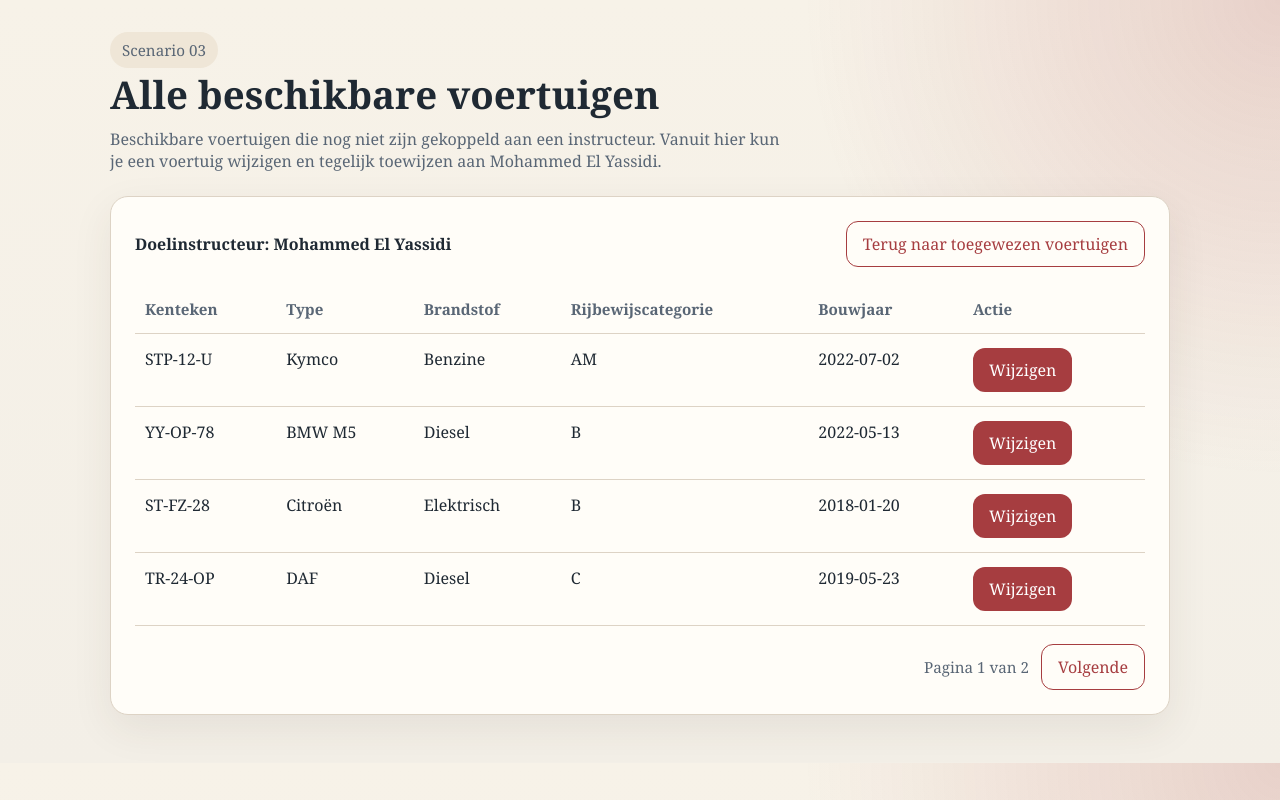
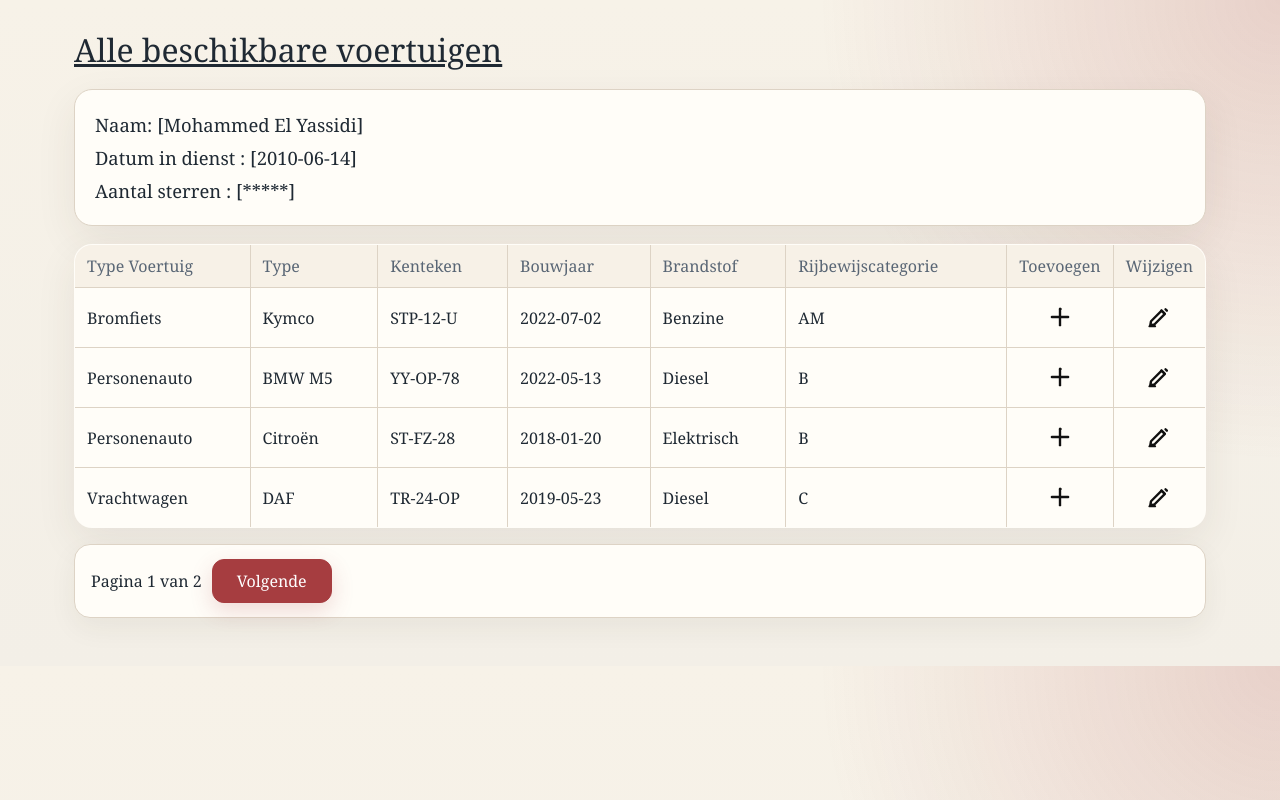
Before and after one commit to rientjesreda/J2-Opdr7-BE-2025-P3-341516, a PHP site: page /vehicles/available?instructor_id=5 in a window 1280 px wide. Run offline with PHP 8.4, Linux system fonts and the light colour scheme; data comes from the database, SQL or seed files in the repository.

Commit message:
Add final submission files and UI refinements

```diff
--- a/app/Models/VehicleRepository.php
+++ b/app/Models/VehicleRepository.php
@@ -136,7 +136,7 @@ class VehicleRepository
      */
     public function availableFuelTypes(): array
     {
-        return ['Benzine', 'Diesel', 'Elektrisch', 'Hybride'];
+        return ['Diesel', 'Benzine', 'Elektrisch'];
     }
 
     private function pdo(): PDO
--- a/app/Views/layout.php
+++ b/app/Views/layout.php
@@ -21,9 +21,7 @@ declare(strict_types=1);
             --brand-dark: #7b2328;
             --line: #ddd3c5;
             --ok: #e8f6ef;
-            --ok-text: #1d6b43;
             --warn: #fdf1e2;
-            --warn-text: #8a4f12;
         }
 
         * { box-sizing: border-box; }
@@ -38,148 +36,180 @@ declare(strict_types=1);
         a { color: var(--brand); text-decoration: none; }
         a:hover { text-decoration: underline; }
         .shell {
-            max-width: 1100px;
+            max-width: 1180px;
             margin: 0 auto;
-            padding: 32px 20px 48px;
+            padding: 28px 24px 48px;
         }
-        .hero {
-            display: flex;
-            justify-content: space-between;
-            align-items: end;
-            gap: 24px;
-            margin-bottom: 24px;
+        h1 {
+            margin: 0 0 18px;
+            font-size: 2rem;
+            font-weight: 400;
+            text-decoration: underline;
         }
-        .hero h1 {
-            margin: 0 0 8px;
-            font-size: clamp(2rem, 3vw, 3rem);
+        table, form, .meta-block, .toolbar, .flash, .empty, .pagination {
+            background: var(--card);
         }
-        .hero p {
-            margin: 0;
-            color: var(--muted);
-            max-width: 680px;
-        }
-        .card {
-            background: var(--card);
+        .meta-block {
+            margin: 0 0 18px;
+            line-height: 1.8;
+            font-size: 1.15rem;
+            padding: 18px 20px;
             border: 1px solid var(--line);
             border-radius: 18px;
             box-shadow: 0 14px 40px rgba(58, 47, 33, 0.08);
-            padding: 24px;
+        }
+        .meta-block strong {
+            font-weight: 400;
+        }
+        .spacer {
+            height: 14px;
         }
         .toolbar {
             display: flex;
-            justify-content: space-between;
+            gap: 12px;
             align-items: center;
-            gap: 16px;
-            margin-bottom: 18px;
-        }
-        .chip {
-            display: inline-block;
-            padding: 8px 12px;
-            border-radius: 999px;
-            background: #efe6d7;
-            color: #654d38;
-            font-size: 0.95rem;
-        }
-        .alert {
-            margin-bottom: 16px;
-            padding: 14px 16px;
-            border-radius: 12px;
-        }
-        .alert-success { background: var(--ok); color: var(--ok-text); }
-        .alert-warning { background: var(--warn); color: var(--warn-text); }
-        table {
-            width: 100%;
-            border-collapse: collapse;
-        }
-        th, td {
-            padding: 14px 10px;
-            border-bottom: 1px solid var(--line);
-            text-align: left;
-            vertical-align: top;
-        }
-        th { color: var(--muted); font-size: 0.95rem; }
-        .actions {
-            display: flex;
-            gap: 10px;
+            margin: 12px 0 20px;
             flex-wrap: wrap;
         }
+        .flash {
+            margin: 0 0 16px;
+            padding: 10px 12px;
+            border: 1px solid var(--line);
+            border-radius: 12px;
+            box-shadow: 0 10px 28px rgba(58, 47, 33, 0.06);
+        }
         .btn, button {
-            display: inline-flex;
-            align-items: center;
-            justify-content: center;
-            gap: 8px;
-            border: 0;
+            display: inline-block;
+            min-width: 120px;
+            padding: 10px 18px;
+            border: 1px solid var(--brand);
             border-radius: 12px;
-            padding: 11px 16px;
             background: var(--brand);
             color: #fff;
             font: inherit;
             cursor: pointer;
+            text-align: center;
+            box-shadow: 0 8px 22px rgba(166, 61, 64, 0.18);
         }
         .btn:hover, button:hover { background: var(--brand-dark); text-decoration: none; }
-        .btn-secondary {
-            background: transparent;
-            color: var(--brand);
-            border: 1px solid var(--brand);
+        .btn-small {
+            min-width: auto;
+            padding: 6px 10px;
+            font-size: 1.2rem;
+            line-height: 1;
+        }
+        table {
+            width: 100%;
+            border-collapse: collapse;
+            margin-top: 10px;
+            border: 1px solid var(--line);
+            border-radius: 18px;
+            overflow: hidden;
+            box-shadow: 0 14px 40px rgba(58, 47, 33, 0.08);
+        }
+        th, td {
+            padding: 10px 12px;
+            border: 1px solid var(--line);
+            text-align: left;
+            vertical-align: middle;
+        }
+        th {
+            font-weight: 400;
+            white-space: nowrap;
+            color: var(--muted);
+            background: #f7f1e7;
+        }
+        .icon-cell {
+            text-align: center;
+            width: 90px;
+        }
+        .icon-link {
+            display: inline-flex;
+            align-items: center;
+            justify-content: center;
+            width: 38px;
+            height: 38px;
+            text-decoration: none;
+            color: #111;
+        }
+        .icon-link svg {
+            width: 30px;
+            height: 30px;
+            stroke: #111;
+            fill: none;
+            stroke-width: 1.9;
+            stroke-linecap: round;
+            stroke-linejoin: round;
+        }
+        .pagination {
+            margin-top: 16px;
+            display: flex;
+            gap: 10px;
+            align-items: center;
+            padding: 14px 16px;
+            border: 1px solid var(--line);
+            border-radius: 16px;
+            box-shadow: 0 10px 28px rgba(58, 47, 33, 0.06);
+        }
+        .empty {
+            margin-top: 10px;
+            padding: 14px;
+            border: 1px solid var(--line);
+            border-radius: 16px;
+            box-shadow: 0 10px 28px rgba(58, 47, 33, 0.06);
         }
         form {
+            max-width: 920px;
+            padding: 24px;
+            border: 1px solid var(--line);
+            border-radius: 18px;
+            box-shadow: 0 14px 40px rgba(58, 47, 33, 0.08);
+        }
+        .form-row {
             display: grid;
-            gap: 18px;
+            grid-template-columns: 220px 1fr;
+            align-items: center;
+            gap: 16px;
+            margin-bottom: 20px;
         }
-        .grid {
-            display: grid;
-            grid-template-columns: repeat(auto-fit, minmax(220px, 1fr));
-            gap: 18px;
+        .form-row label {
+            font-size: 1.1rem;
         }
-        label {
-            display: grid;
-            gap: 8px;
-            font-weight: bold;
-        }
-        input, select {
+        input[type="text"], select {
             width: 100%;
-            padding: 12px 14px;
+            max-width: 620px;
+            padding: 10px 12px;
+            border: 1px solid #c8b9a4;
             border-radius: 12px;
-            border: 1px solid #c8b9a4;
             background: #fff;
             font: inherit;
         }
-        .meta {
-            color: var(--muted);
-            font-size: 0.95rem;
+        .inline-input {
+            max-width: 260px !important;
         }
-        .pagination {
+        .radio-group {
             display: flex;
-            gap: 12px;
+            gap: 22px;
             align-items: center;
-            justify-content: end;
-            margin-top: 18px;
+            flex-wrap: wrap;
+            font-size: 1.05rem;
         }
-        .empty {
-            padding: 24px;
-            border-radius: 14px;
-            background: #f8f4ed;
-            color: var(--muted);
+        .radio-group label {
+            display: inline-flex;
+            align-items: center;
+            gap: 8px;
         }
-        @media (max-width: 700px) {
-            .hero { align-items: start; flex-direction: column; }
-            .toolbar { flex-direction: column; align-items: start; }
-            table, thead, tbody, th, td, tr { display: block; }
-            thead { display: none; }
-            tr {
-                padding: 14px 0;
-                border-bottom: 1px solid var(--line);
+        .submit-row {
+            margin-top: 30px;
+        }
+        @media (max-width: 820px) {
+            .form-row {
+                grid-template-columns: 1fr;
+                gap: 8px;
             }
-            td {
-                border: 0;
-                padding: 8px 0;
-            }
-            td::before {
-                content: attr(data-label);
-                display: block;
-                color: var(--muted);
-                font-size: 0.9rem;
-                margin-bottom: 4px;
+            th, td {
+                font-size: 0.92rem;
+                padding: 8px;
             }
         }
     </style>
--- a/app/Views/vehicles/available.php
+++ b/app/Views/vehicles/available.php
@@ -5,44 +5,61 @@ declare(strict_types=1);
 $pageCount = (int) ceil($total / $perPage);
 $instructorName = trim(sprintf('%s %s %s', $instructor['Voornaam'], $instructor['Tussenvoegsel'] ?? '', $instructor['Achternaam']));
 ?>
-<section class="hero">
-    <div>
-        <p class="chip">Scenario 03</p>
-        <h1><?= htmlspecialchars($title, ENT_QUOTES, 'UTF-8') ?></h1>
-        <p>Beschikbare voertuigen die nog niet zijn gekoppeld aan een instructeur. Vanuit hier kun je een voertuig wijzigen en tegelijk toewijzen aan <?= htmlspecialchars($instructorName, ENT_QUOTES, 'UTF-8') ?>.</p>
-    </div>
-</section>
+<h1>Alle beschikbare voertuigen</h1>
 
-<section class="card">
-    <div class="toolbar">
-        <strong>Doelinstructeur: <?= htmlspecialchars($instructorName, ENT_QUOTES, 'UTF-8') ?></strong>
-        <a class="btn btn-secondary" href="/vehicles?instructor_id=<?= (int) $instructor['Id'] ?>">Terug naar toegewezen voertuigen</a>
+<?php if ($flash !== ''): ?>
+    <div class="flash"><?= htmlspecialchars($flash, ENT_QUOTES, 'UTF-8') ?></div>
+<?php endif; ?>
+
+<div class="meta-block">
+    <div>Naam: [<?= htmlspecialchars($instructorName, ENT_QUOTES, 'UTF-8') ?>]</div>
+    <div>Datum in dienst : [<?= htmlspecialchars((string) $instructor['DatumInDienst'], ENT_QUOTES, 'UTF-8') ?>]</div>
+    <div>Aantal sterren : [<?= htmlspecialchars((string) $instructor['AantalSterren'], ENT_QUOTES, 'UTF-8') ?>]</div>
 </div>
 
 <?php if ($vehicles === []): ?>
-        <div class="empty">Er zijn op dit moment geen vrije voertuigen beschikbaar.</div>
+    <div class="empty">Geen beschikbare voertuigen gevonden.</div>
 <?php else: ?>
     <table>
         <thead>
         <tr>
+            <th>Type Voertuig</th>
+            <th>Type</th>
             <th>Kenteken</th>
-                <th>Type</th>
+            <th>Bouwjaar</th>
             <th>Brandstof</th>
             <th>Rijbewijscategorie</th>
-                <th>Bouwjaar</th>
-                <th>Actie</th>
+            <th>Toevoegen</th>
+            <th>Wijzigen</th>
         </tr>
         </thead>
         <tbody>
         <?php foreach ($vehicles as $vehicle): ?>
             <tr>
-                    <td data-label="Kenteken"><?= htmlspecialchars((string) $vehicle['Kenteken'], ENT_QUOTES, 'UTF-8') ?></td>
-                    <td data-label="Type"><?= htmlspecialchars((string) $vehicle['Type'], ENT_QUOTES, 'UTF-8') ?></td>
-                    <td data-label="Brandstof"><?= htmlspecialchars((string) $vehicle['Brandstof'], ENT_QUOTES, 'UTF-8') ?></td>
-                    <td data-label="Rijbewijscategorie"><?= htmlspecialchars((string) $vehicle['Rijbewijscategorie'], ENT_QUOTES, 'UTF-8') ?></td>
-                    <td data-label="Bouwjaar"><?= htmlspecialchars((string) $vehicle['Bouwjaar'], ENT_QUOTES, 'UTF-8') ?></td>
-                    <td data-label="Actie">
-                        <a class="btn" href="/vehicles/edit?id=<?= (int) $vehicle['Id'] ?>&instructor_id=<?= (int) $instructor['Id'] ?>&origin=available">Wijzigen</a>
+                <td><?= htmlspecialchars((string) $vehicle['TypeVoertuig'], ENT_QUOTES, 'UTF-8') ?></td>
+                <td><?= htmlspecialchars((string) $vehicle['Type'], ENT_QUOTES, 'UTF-8') ?></td>
+                <td><?= htmlspecialchars((string) $vehicle['Kenteken'], ENT_QUOTES, 'UTF-8') ?></td>
+                <td><?= htmlspecialchars((string) $vehicle['Bouwjaar'], ENT_QUOTES, 'UTF-8') ?></td>
+                <td><?= htmlspecialchars((string) $vehicle['Brandstof'], ENT_QUOTES, 'UTF-8') ?></td>
+                <td><?= htmlspecialchars((string) $vehicle['Rijbewijscategorie'], ENT_QUOTES, 'UTF-8') ?></td>
+                <td class="icon-cell">
+                    <a class="icon-link" href="/vehicles/edit?id=<?= (int) $vehicle['Id'] ?>&instructor_id=<?= (int) $instructor['Id'] ?>&origin=available" title="Toevoegen" aria-label="Toevoegen">
+                        <svg viewBox="0 0 24 24" aria-hidden="true">
+                            <path d="M12 5.5v13"></path>
+                            <path d="M5.5 12h13"></path>
+                            <path d="M12 5.5l.4 0"></path>
+                        </svg>
+                    </a>
+                </td>
+                <td class="icon-cell">
+                    <a class="icon-link" href="/vehicles/edit?id=<?= (int) $vehicle['Id'] ?>&instructor_id=<?= (int) $instructor['Id'] ?>&origin=available" title="Wijzigen" aria-label="Wijzigen">
+                        <svg viewBox="0 0 24 24" aria-hidden="true">
+                            <path d="M5 18.8l3.3-.8 8.4-8.5-2.6-2.6-8.5 8.5z"></path>
+                            <path d="M13.9 6.8l2.6 2.6"></path>
+                            <path d="M4.6 19.3h4"></path>
+                            <path d="M17.2 5.8l1.1 1.1"></path>
+                        </svg>
+                    </a>
                 </td>
             </tr>
         <?php endforeach; ?>
@@ -53,12 +70,11 @@ $instructorName = trim(sprintf('%s %s %s', $instructor['Voornaam'], $instructor[
 <?php if ($pageCount > 1): ?>
     <nav class="pagination">
         <?php if ($page > 1): ?>
-                <a class="btn btn-secondary" href="/vehicles/available?instructor_id=<?= (int) $instructor['Id'] ?>&page=<?= $page - 1 ?>">Vorige</a>
+            <a class="btn" href="/vehicles/available?instructor_id=<?= (int) $instructor['Id'] ?>&page=<?= $page - 1 ?>">Vorige</a>
         <?php endif; ?>
-            <span class="meta">Pagina <?= $page ?> van <?= $pageCount ?></span>
+        <span>Pagina <?= $page ?> van <?= $pageCount ?></span>
         <?php if ($page < $pageCount): ?>
-                <a class="btn btn-secondary" href="/vehicles/available?instructor_id=<?= (int) $instructor['Id'] ?>&page=<?= $page + 1 ?>">Volgende</a>
+            <a class="btn" href="/vehicles/available?instructor_id=<?= (int) $instructor['Id'] ?>&page=<?= $page + 1 ?>">Volgende</a>
         <?php endif; ?>
     </nav>
 <?php endif; ?>
-</section>
```
Also changed, not shown: app/Views/instructors/index.php (+22 -22 lines), app/Views/vehicles/assigned.php (+32 -32 lines), app/Views/vehicles/edit.php (+42 -69 lines), tests/VehicleServiceTest.php (+1 -1 lines), 5 other files. Lines whose indentation alone changed are shown as unchanged.
